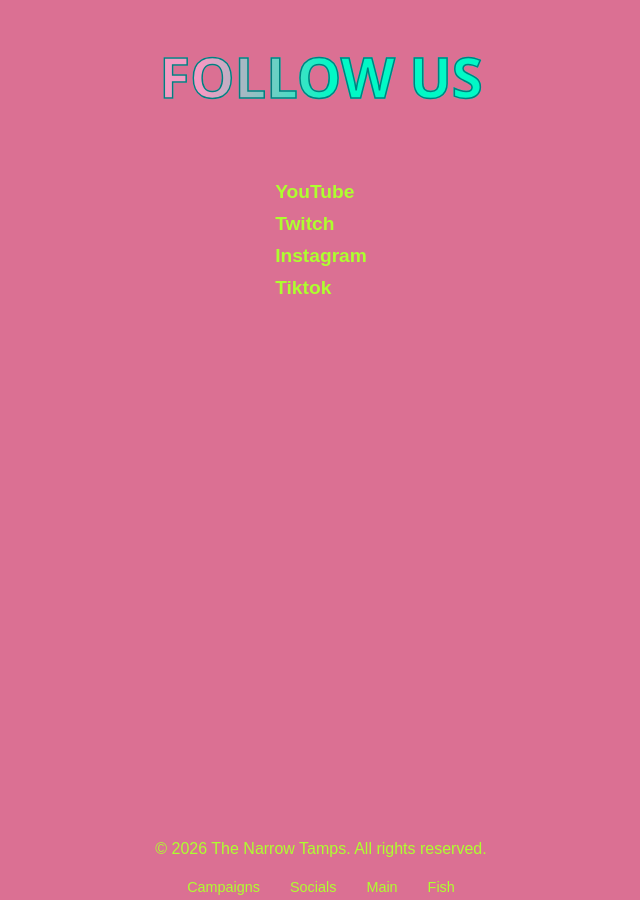
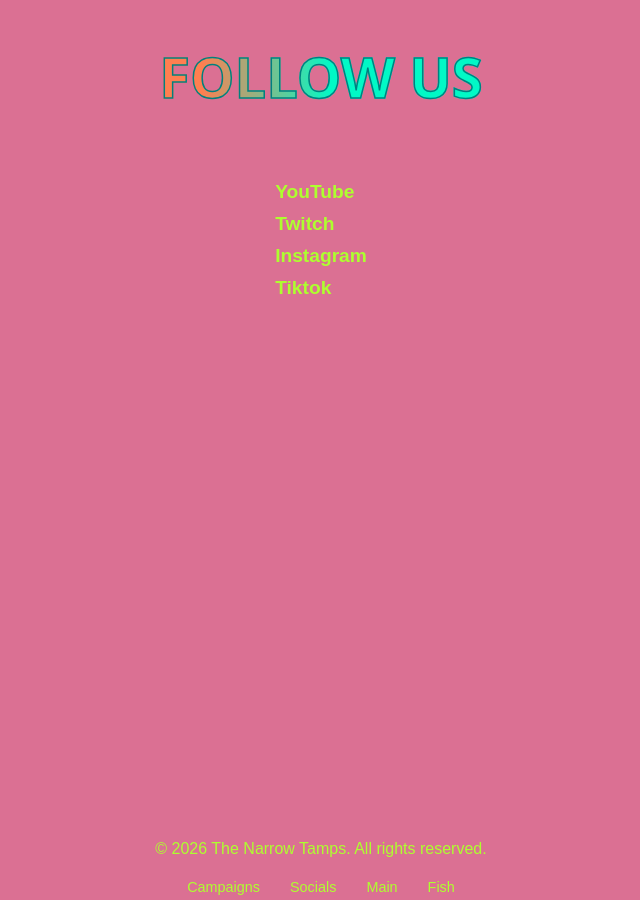
Before and after one commit to narrowtamps/narrowtamps.github.io, a Jekyll site: the page pages/socials.html, which Jekyll copies as it is, in a window 1280 px wide. Shown: the whole page, without its empty margins (319-959 px from the left). Built offline with Jekyll 4.4.1, drawn with Linux system fonts in a browser that asks for light colours; some web fonts are replaced.

Commit message:
Update socials.html

```diff
--- a/pages/socials.html
+++ b/pages/socials.html
@@ -63,8 +63,8 @@
     background: linear-gradient(
         to right,
         #01F9C6 20%,
-        #F49AC2 40%,
-        #F49AC2 60%,
+        #FF7F50 40%,
+        #FF7F50 60%,
         #01F9C6 80%
     );
     background-size: 200% auto;
```
